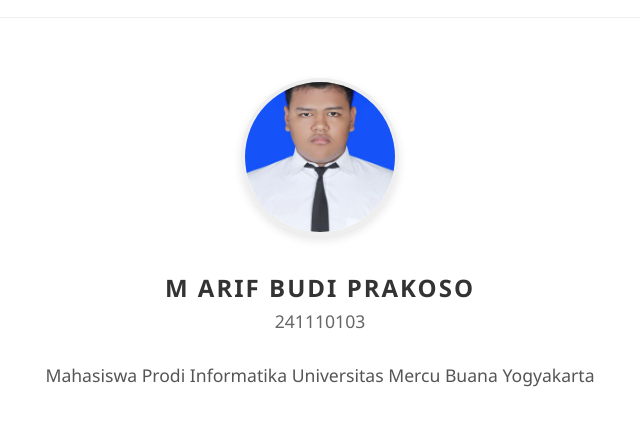
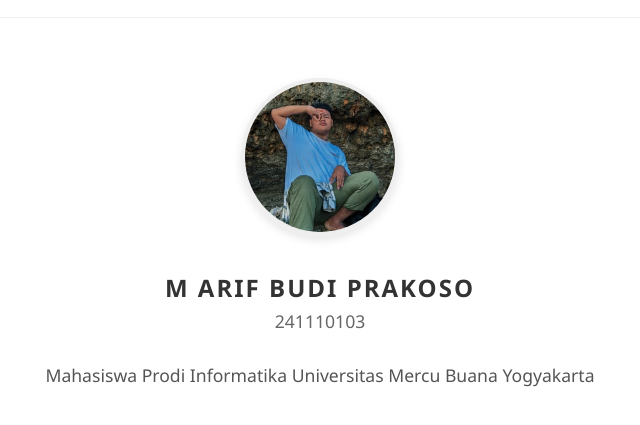
Before and after one commit to B0ED1/Pemrogramanweb, a plain HTML site: page nav.html in a window 1280 px wide. Shown: the part 147-572 px from the top of the page, without its empty margins (320-960 px from the left). Drawn offline with Linux system fonts and the light colour scheme.

Commit message:
change the photo

```diff
--- a/nav.html
+++ b/nav.html
@@ -80,7 +80,7 @@
         <a href="contact.html">Contact</a>
     </nav>
 
-    <img src="Addon/Profil.jpeg" alt="M Arif Budi Prakoso" class="profile-pic">
+    <img src="Addon/piccc.jpeg" alt="M Arif Budi Prakoso" class="profile-pic">
 
     <h2>M Arif Budi Prakoso</h2>
     <p class="student-id">241110103</p>
```
Also changed, not shown: Addon/piccc.jpeg (added).
